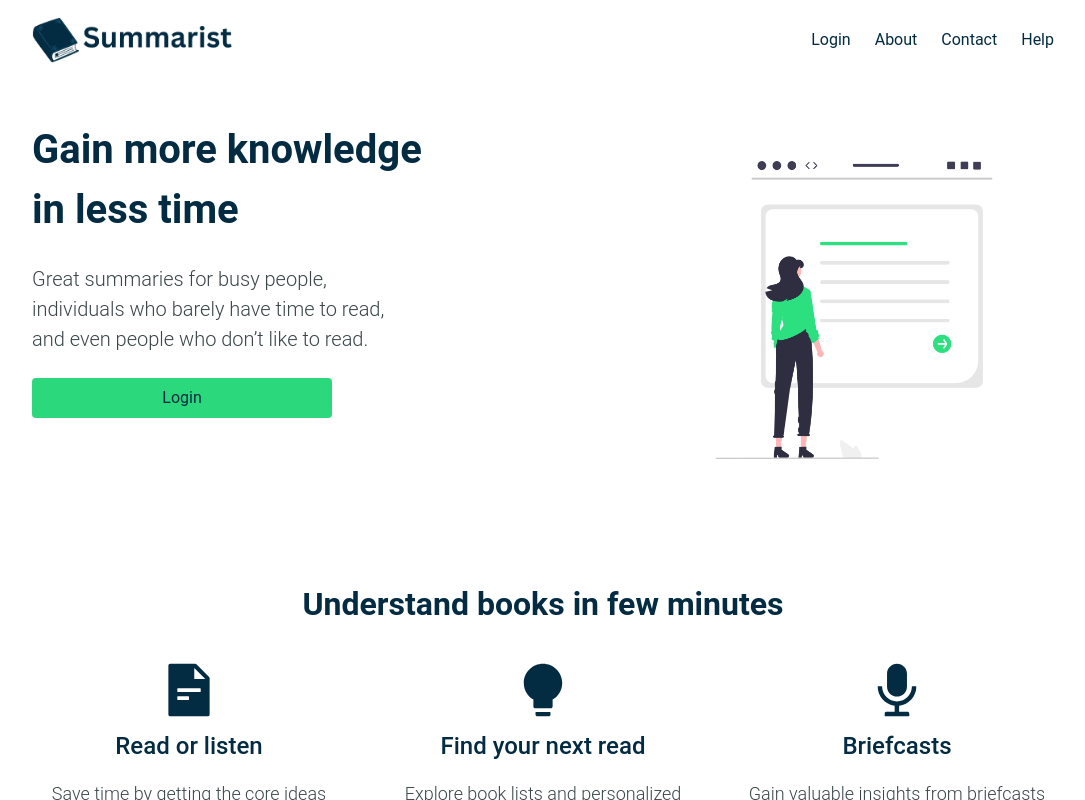
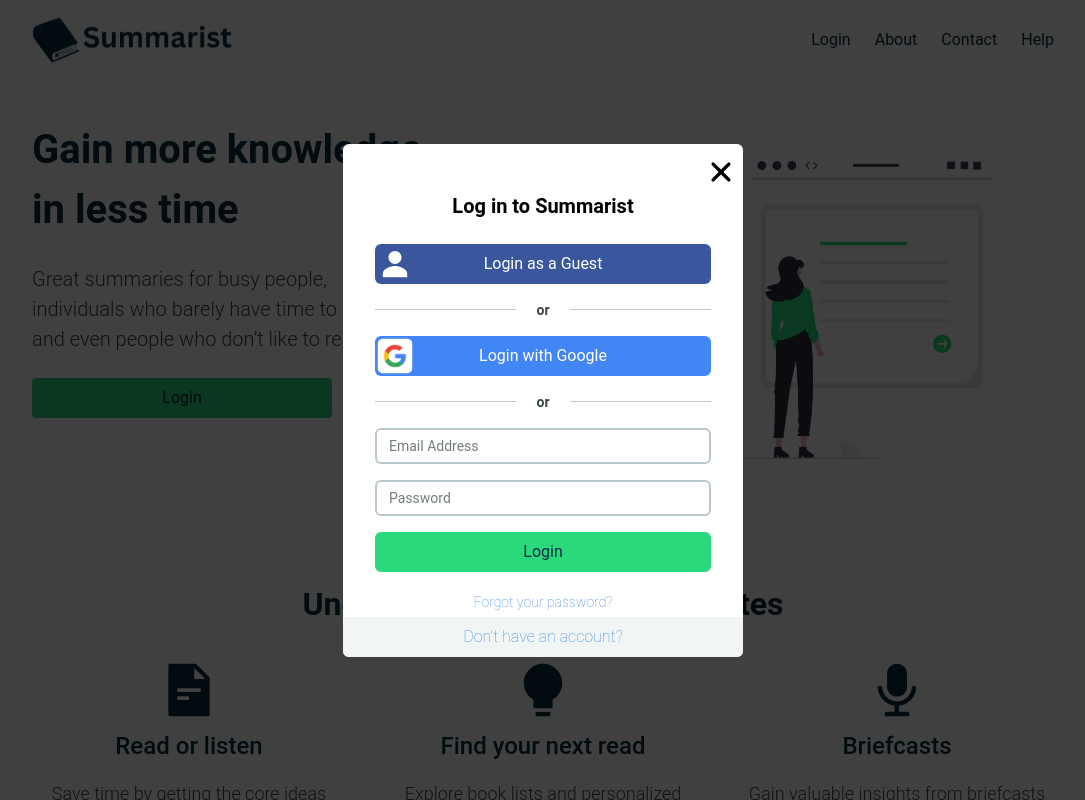
Before and after one commit to AlyCamara105/aly-advanced-intership, a Next.js app: page / in a window 1280 px wide. Both pictures are taken after a click on the item "Login". Shown: the top 800 px of the page, without its empty margins (97-1182 px from the left). Built offline with nearby package versions, Linux system fonts and the light colour scheme.

Commit message:
Finished login modal design

```diff
--- a/package.json
+++ b/package.json
@@ -9,6 +9,10 @@
     "lint": "next lint"
   },
   "dependencies": {
+    "@emotion/react": "^11.11.1",
+    "@emotion/styled": "^11.11.0",
+    "@mui/material": "^5.14.5",
+    "@reduxjs/toolkit": "^1.9.5",
     "@types/node": "20.5.0",
     "@types/react": "18.2.20",
     "@types/react-dom": "18.2.7",
@@ -18,6 +22,7 @@
     "react": "18.2.0",
     "react-dom": "18.2.0",
     "react-icons": "^4.10.1",
+    "react-redux": "^8.1.2",
     "tailwindcss": "3.3.3",
     "typescript": "5.1.6"
   },
--- /dev/null
+++ b/src/components/LoginModal.tsx
@@ -0,0 +1,142 @@
+import * as React from "react";
+import Modal from "@mui/material/Modal";
+import { setModalOpen } from "@/redux/LoginModalSlice";
+import { useAppDispatch, useAppSelector } from "@/redux/hooks";
+import { IoClose } from "react-icons/io5";
+import { IoPersonSharp } from "react-icons/io5";
+
+const style = {
+  position: "absolute" as "absolute",
+  top: "50%",
+  left: "50%",
+  transform: "translate(-50%, -50%)",
+  width: 400,
+  bgcolor: "background.paper",
+  border: "2px solid #000",
+  boxShadow: 24,
+  p: 4,
+};
+
+export default function LoginModal() {
+  const dispatch = useAppDispatch();
+  const modalOpen = useAppSelector((state) => state.LoginModal.modalOpen);
+  const [isLogin, setIsLogin] = React.useState(true);
+  const [isSignup, setIsSignup] = React.useState(false);
+
+  function handleClose() {
+    dispatch(setModalOpen(false));
+    LoginModal();
+  }
+
+  function SignupModal() {
+    setIsLogin(false);
+    setIsSignup(true);
+  }
+
+  function PasswordResetModal() {
+    setIsLogin(false);
+    setIsSignup(false);
+  }
+
+  function LoginModal() {
+    setIsLogin(true);
+    setIsSignup(false);
+  }
+
+  function ChangeModal() {
+    isLogin ? SignupModal() : LoginModal();
+  }
+
+  return (
+    <div>
+      <Modal
+        className="flex h-full w-full items-center justify-center"
+        open={modalOpen}
+        onClose={handleClose}
+        aria-labelledby="modal-modal-title"
+        aria-describedby="modal-modal-description"
+        disableScrollLock={true}
+      >
+        <div
+          className={`relative flex h-[${
+            isLogin ? "523" : isSignup ? "401" : "256"
+          }px] w-full max-w-[400px] flex-col items-center rounded-md bg-white px-[32px] pb-[24px] pt-[48px]`}
+        >
+          <div onClick={handleClose}>
+            <IoClose className="absolute right-[1%] top-[2%] cursor-pointer text-4xl transition-all duration-200 hover:opacity-20" />
+          </div>
+          <h1 className="mb-6 text-xl font-bold">
+            {isLogin
+              ? "Log in to Summarist"
+              : isSignup
+              ? "Sign up to Summarist"
+              : "Reset your password"}
+          </h1>
+          {isLogin && (
+            <>
+              <div className="relative flex h-[40px] w-full cursor-pointer items-center justify-center rounded-md bg-[#3a579d] transition-all duration-200 hover:bg-[#25396b]">
+                <IoPersonSharp className="absolute left-5 top-[50%] translate-x-[-50%] translate-y-[-50%] text-3xl text-white" />
+                <p className="text-base text-white">Login as a Guest</p>
+              </div>
+              <div className="before:content['<div></div>'] after:content['<div></div>'] my-4 flex w-full items-center justify-center text-sm font-semibold text-[#394547] before:mr-5 before:h-[1px] before:w-full before:bg-[#bac8ce] after:ml-5 after:h-[1px] after:w-full after:bg-[#bac8ce]">
+                or
+              </div>
+            </>
+          )}
+          {(isLogin || isSignup) && (
+            <>
+              <div className="relative flex h-[40px] w-full cursor-pointer items-center justify-center rounded-md bg-[#4285f4] transition-all duration-200 hover:bg-[#3367d6]">
+                <img
+                  className="absolute left-5 top-[50%] h-[35px] translate-x-[-50%] translate-y-[-50%] rounded-md bg-white p-[6px] text-white"
+                  src="google.png"
+                  alt=""
+                />
+                <p className="text-base text-white">
+                  {isLogin ? "Login with Google" : "Sign up with Google"}
+                </p>
+              </div>
+              <div className="before:content['<div></div>'] after:content['<div></div>'] my-4 flex w-full items-center justify-center text-sm font-semibold text-[#394547] before:mr-5 before:h-[1px] before:w-full before:bg-[#bac8ce] after:ml-5 after:h-[1px] after:w-full after:bg-[#bac8ce]">
+                or
+              </div>
+            </>
+          )}
+          <input
+            className="mb-4 h-[36px] w-full rounded-md border-[2px] border-[#bac8ce] px-[12px] text-sm text-[#394547] outline-none placeholder:text-[#394547]/70 focus:border-[#2bd97c]"
+            type="text"
+            placeholder="Email Address"
+          />
+          {(isLogin || isSignup) && (
+            <input
+              className="mb-4 h-[36px] w-full rounded-md border-[2px] border-[#bac8ce] px-[12px] text-sm text-[#394547] outline-none placeholder:text-[#394547]/70 focus:border-[#2bd97c]"
+              type="password"
+              placeholder="Password"
+            />
+          )}
+          <button className="h-[40px] w-full rounded-md bg-[#2bd97c] text-[#032b41] transition-all duration-150 hover:bg-[#20ba68]">
+            {isLogin
+              ? "Login"
+              : isSignup
+              ? "Sign up"
+              : "Send reset password link"}
+          </button>
+          <p
+            className="m-5 cursor-pointer text-[14px] font-thin text-[#116be9]/80 transition-all duration-150 hover:text-[#124a98]"
+            onClick={PasswordResetModal}
+          >
+            {isLogin && "Forgot your password?"}
+          </p>
+          <p
+            className="absolute bottom-0 flex h-[40px] w-full cursor-pointer items-center justify-center rounded-b-md bg-[#f1f6f4] font-thin text-[#116be9]/80 transition-all duration-150 hover:bg-[#e1e9e8]"
+            onClick={ChangeModal}
+          >
+            {isLogin
+              ? "Don't have an account?"
+              : isSignup
+              ? "Already have an account?"
+              : "Go to login"}
+          </p>
+        </div>
+      </Modal>
+    </div>
+  );
+}
--- a/src/pages/_app.tsx
+++ b/src/pages/_app.tsx
@@ -1,6 +1,12 @@
-import '@/styles/globals.css'
-import type { AppProps } from 'next/app'
+import "@/styles/globals.css";
+import type { AppProps } from "next/app";
+import { store } from "@/redux/store";
+import { Provider } from "react-redux";
 
 export default function App({ Component, pageProps }: AppProps) {
-  return <Component {...pageProps} />
+  return (
+    <Provider store={store}>
+      <Component {...pageProps} />;
+    </Provider>
+  );
 }
--- a/src/pages/index.tsx
+++ b/src/pages/index.tsx
@@ -7,8 +7,17 @@
 import { RiLeafLine } from "react-icons/ri";
 import { BsStarHalf } from "react-icons/bs";
 import { useEffect } from "react";
+import LoginModal from "@/components/LoginModal";
+import { useAppDispatch } from "@/redux/hooks";
+import { setModalOpen } from "@/redux/LoginModalSlice";
 
 export default function Home() {
+  const dispatch = useAppDispatch();
+
+  const openLoginModal = (): void => {
+    dispatch(setModalOpen(true));
+  };
+
   useEffect(() => {
     const statisticsHeadings = document.querySelectorAll(
       ".statistics__heading",
@@ -20,9 +29,9 @@
       let firstPointerRemoveHeaderIndex = null;
       let secondPointerRemoveHeaderIndex = null;
 
+      firstPointerRemoveHeaderIndex =
+        firstPointerHeaderIndex == -1 ? 11 : firstPointerHeaderIndex;
       firstPointerHeaderIndex += 1;
-      firstPointerRemoveHeaderIndex =
-        firstPointerHeaderIndex - 1 == -1 ? 11 : firstPointerHeaderIndex - 1;
       secondPointerHeaderIndex = firstPointerHeaderIndex + 6;
       secondPointerRemoveHeaderIndex = secondPointerHeaderIndex - 1;
 
@@ -41,9 +50,8 @@
         "statistics__heading--active",
       );
 
-      if (firstPointerHeaderIndex == 5) {
-        firstPointerHeaderIndex = -1;
-      }
+      firstPointerHeaderIndex =
+        firstPointerHeaderIndex == 5 ? -1 : firstPointerHeaderIndex;
     }, 2250);
   }, []);
 
@@ -52,6 +60,7 @@
       <Head>
         <title>Summarist Home Page</title>
       </Head>
+      <LoginModal />
       <div className="home__body">
         <nav className="nav">
           <div className="nav__wrapper">
@@ -59,7 +68,12 @@
               <img className="nav__img" src="logo.png" alt="logo" />
             </figure>
             <ul className="nav__list--wrapper home__ul">
-              <li className="nav__list nav__list--login">Login</li>
+              <li
+                className="nav__list nav__list--login"
+                onClick={openLoginModal}
+              >
+                <button>Login</button>
+              </li>
               <li className="nav__list nav__list--mobile">About</li>
               <li className="nav__list nav__list--mobile">Contact</li>
               <li className="nav__list nav__list--mobile">Help</li>
@@ -82,7 +96,10 @@
                     <br className="remove--tablet" />
                     and even people who don’t like to read.
                   </div>
-                  <button className="btn home__cta--btn home__button">
+                  <button
+                    className="btn home__cta--btn home__button"
+                    onClick={openLoginModal}
+                  >
                     Login
                   </button>
                 </div>
@@ -322,7 +339,10 @@
                 </div>
               </div>
               <div className="reviews__btn--wrapper">
-                <button className="btn home__cta--btn home__button">
+                <button
+                  className="btn home__cta--btn home__button"
+                  onClick={openLoginModal}
+                >
                   Login
                 </button>
               </div>
--- /dev/null
+++ b/src/redux/LoginModalSlice.tsx
@@ -0,0 +1,24 @@
+import { PayloadAction, createSlice } from "@reduxjs/toolkit";
+
+interface loginModalState {
+  modalOpen: boolean;
+}
+
+const initialState: loginModalState = {
+  modalOpen: false,
+};
+
+export const loginModalSlice = createSlice({
+  name: "LoginModal",
+  initialState: initialState,
+  reducers: {
+    setModalOpen: (state, action: PayloadAction<boolean>) => {
+      state.modalOpen = action.payload;
+    },
+  },
+});
+
+// Action creators are generated for each case reducer function
+export const { setModalOpen } = loginModalSlice.actions;
+
+export default loginModalSlice.reducer;
--- /dev/null
+++ b/src/redux/hooks.tsx
@@ -0,0 +1,7 @@
+import { TypedUseSelectorHook, useDispatch, useSelector } from "react-redux";
+import type { RootState, AppDispatch } from "@/redux/store";
+
+// Use throughout your app instead of plain `useDispatch` and `useSelector`
+type DispatchFunc = () => AppDispatch;
+export const useAppDispatch: DispatchFunc = useDispatch;
+export const useAppSelector: TypedUseSelectorHook<RootState> = useSelector;
--- /dev/null
+++ b/src/redux/store.tsx
@@ -0,0 +1,11 @@
+import { configureStore } from "@reduxjs/toolkit";
+import LoginModalSlice from "./LoginModalSlice";
+
+export const store = configureStore({
+  reducer: { LoginModal: LoginModalSlice },
+});
+
+// Infer the `RootState` and `AppDispatch` types from the store itself
+export type RootState = ReturnType<typeof store.getState>;
+// Inferred type: {posts: PostsState, comments: CommentsState, users: UsersState}
+export type AppDispatch = typeof store.dispatch;
--- a/src/styles/globals.css
+++ b/src/styles/globals.css
@@ -1,6 +1,11 @@
 @tailwind base;
 @tailwind components;
 @tailwind utilities;
+@import url("https://fonts.googleapis.com/css2?family=Roboto:wght@100;300;400;500;700;900&display=swap");
+
+* {
+  font-family: "Roboto", sans-serif;
+}
 
 /* Home Page css */
 
@@ -8,7 +13,6 @@
   margin: 0;
   padding: 0;
   box-sizing: border-box;
-  font-family: "Roboto", sans-serif;
 }
 
 .home__body {
@@ -552,8 +556,8 @@
   }
 }
 
-/* !!!!!!!!!!!!!!!!!!!!!!!!!!!!!!!!!!!!!!!!
+/* Login Modal */
 
-FIX THE 100% ERROR BECAUSE OF SOME PARENT NOT BEING SET TO 100%
-
-   !!!!!!!!!!!!!!!!!!!!!!!!!!!!!!!!!!!!!!!!  */
+.MuiModal-backdrop {
+  @apply !bg-[rgba(0,0,0,0.75)];
+}
```
Also changed, not shown: 1 other file (tests, documents, lock files or other folders).
